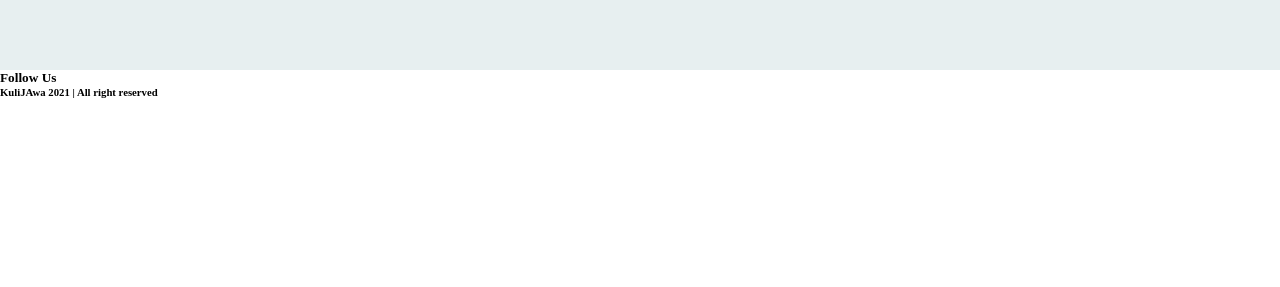
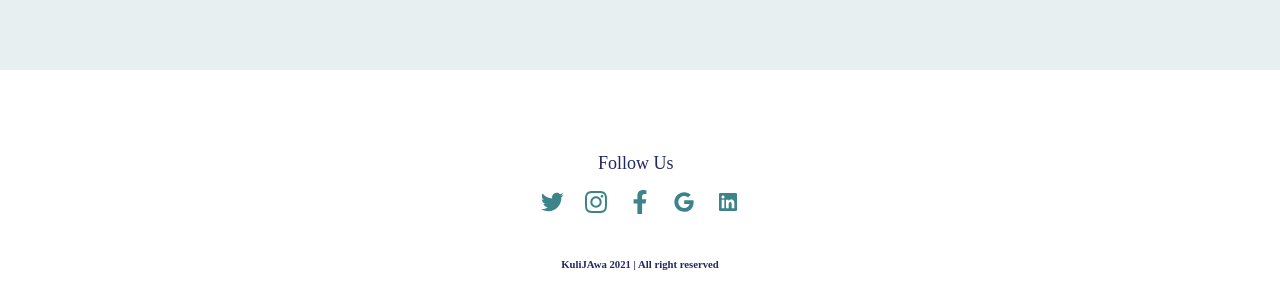
Before and after one commit to MACHU09/reto1, a plain HTML site: page index.html in a window 1280 px wide. Shown: the part 3985-4272 px from the top of the page. Before the commit the page ends 4083 px from the top, so only its background shows below. Drawn offline with Linux system fonts and the light colour scheme.

Commit message:
culminacion del challenge1

```diff
--- a/index.html
+++ b/index.html
@@ -211,21 +211,21 @@
     </div>
    </section>
 </main>
-<footer>
-    <div>
-        <h5>Follow Us</h5>
+<footer class="footer">
+    <div class="flex5k" >
+        <h5 class="h5f">Follow Us</h5>
     </div>
     <div>
-        <ul>
-            <li></li>
-            <li></li>
-            <li></li>
-            <li></li>
-            <li></li>
+        <ul class="ulf">
+            <li><img src="/iconos/twuier.svg"></li>
+            <li><img src="/iconos/instagram.svg"></li>
+            <li> <img src="/iconos/fb.svg"></li>
+            <li><img src="/iconos/akar-icons_google-fill.svg"></li>
+            <li><img src="/iconos/linkdn.svg"></li>
         </ul>
     </div>
 
-    <div><h6>KuliJAwa 2021 | All right reserved</h6>
+    <div class="flex5k"><h6>KuliJAwa 2021 | All right reserved</h6>
 
     </div>
 </footer>
--- /dev/null
+++ b/style/footer.css
@@ -0,0 +1,29 @@
+.ulf {
+    display: flex;
+    justify-content: center;
+    padding-bottom: 40px;
+   gap:20px;
+
+}
+.h5f{
+    width: 84px;
+height: 27px;
+font-family: var(--tipoLetra);
+font-style: normal;
+font-weight: 500;
+font-size: 18px;
+line-height: 27px;
+color: var(--ColorLetra);
+
+padding-bottom: 40px;
+
+
+}
+.footer{
+    margin: 80px 80px 20px 80px;
+}
+.flex5k{
+    display: flex;
+    justify-content: center;
+    color: var(--ColorLetra);
+}
--- a/style/stylefirst.css
+++ b/style/stylefirst.css
@@ -4,3 +4,4 @@
 @import "./section3.css";
 @import "./section4.css";
 @import "./section5.css";
+@import "./footer.css";
```
Also changed, not shown: iconos/akar-icons_google-fill.svg (added), style/global.css (line endings or trailing spaces).
